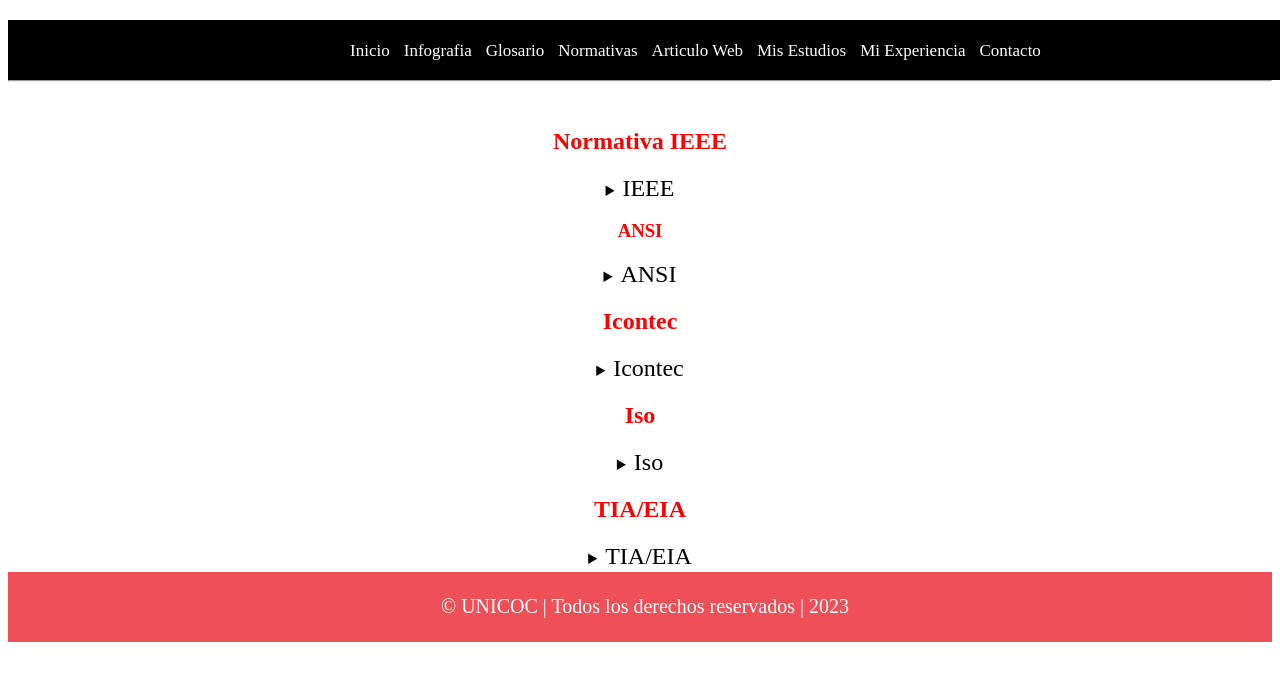
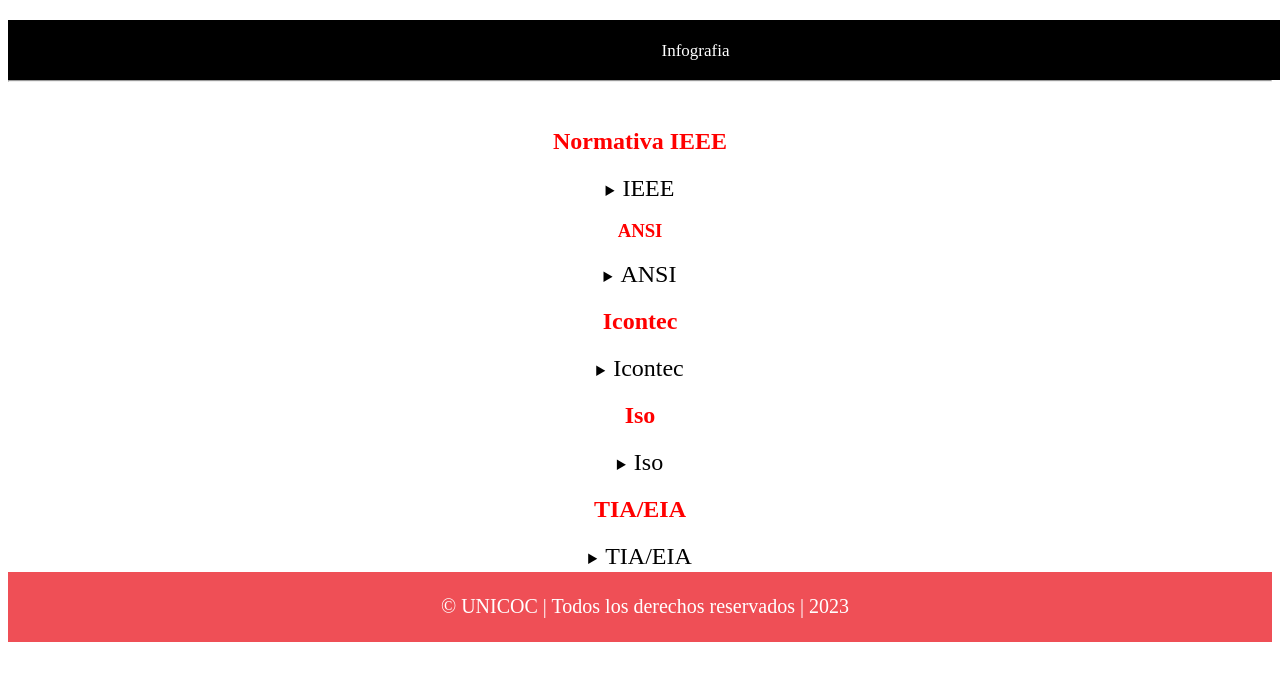
Before and after one commit to Ironkevin11/Infografia, a plain HTML site: page index.html in a window 1280 px wide. Shown: the part 268-948 px from the top of the page. Drawn offline with Linux system fonts and the light colour scheme; files whose address does not match are found by name.

Commit message:
index.html

```diff
--- a/index.html
+++ b/index.html
@@ -17,14 +17,7 @@
     <h1><i><font face="Times new roman" color="red" >Infografia </font></i></h1>
     <nav>
     <ul>
-        <li><a href="index.html">Inicio</a></li>
         <li><a href="infografia.html">Infografia</a></li>
-        <li><a href="Glosario.html">Glosario</a></li>
-        <li><a href="normativas.html">Normativas</a></li>
-        <li><a href="articulo.html">Articulo Web</a></li>
-        <li><a href="misestudios.html">Mis Estudios</a></li>
-        <li><a href="miexperiencia.html">Mi Experiencia</a></li>
-        <li><a id="contacto" ; href="Contacto.html">Contacto</a></li>
     </ul>
 </nav>
     <br><hr><br>
```
